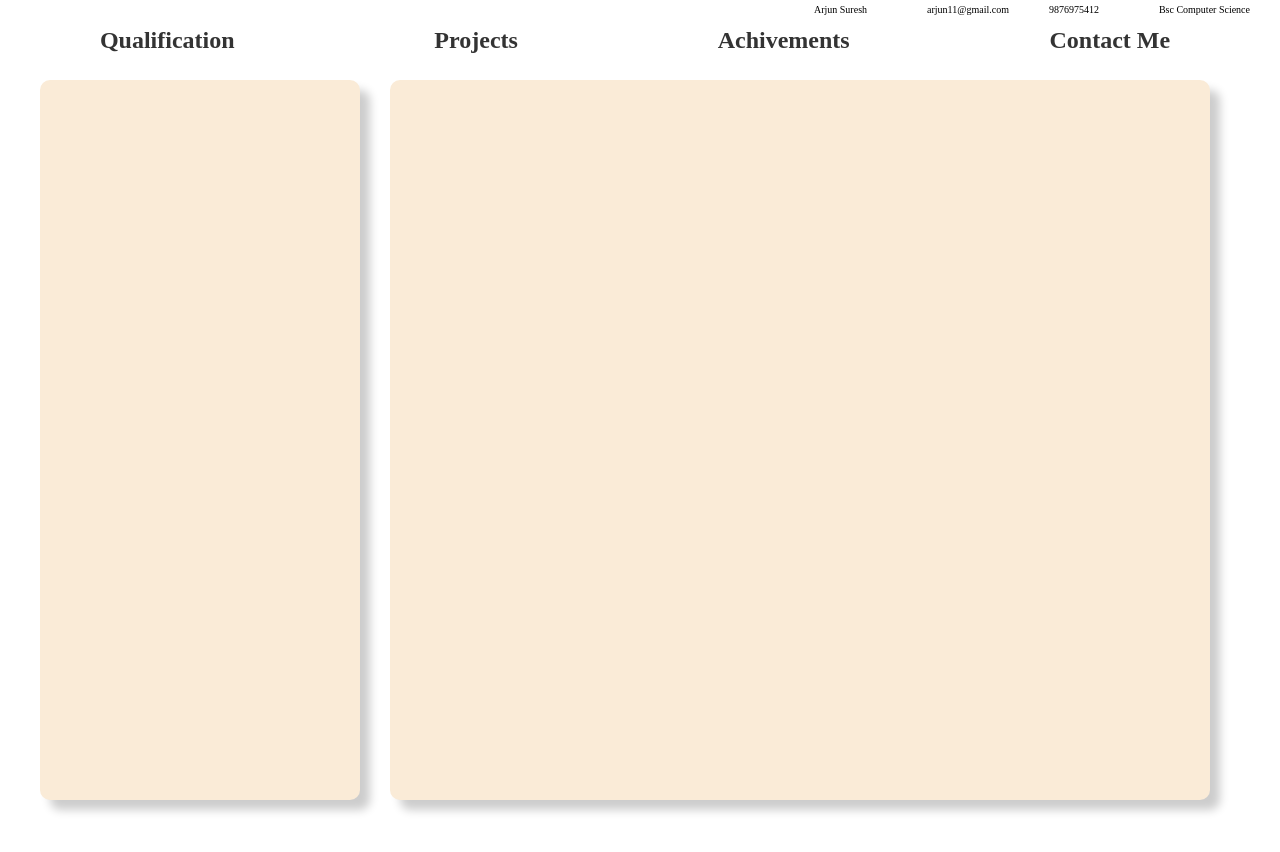
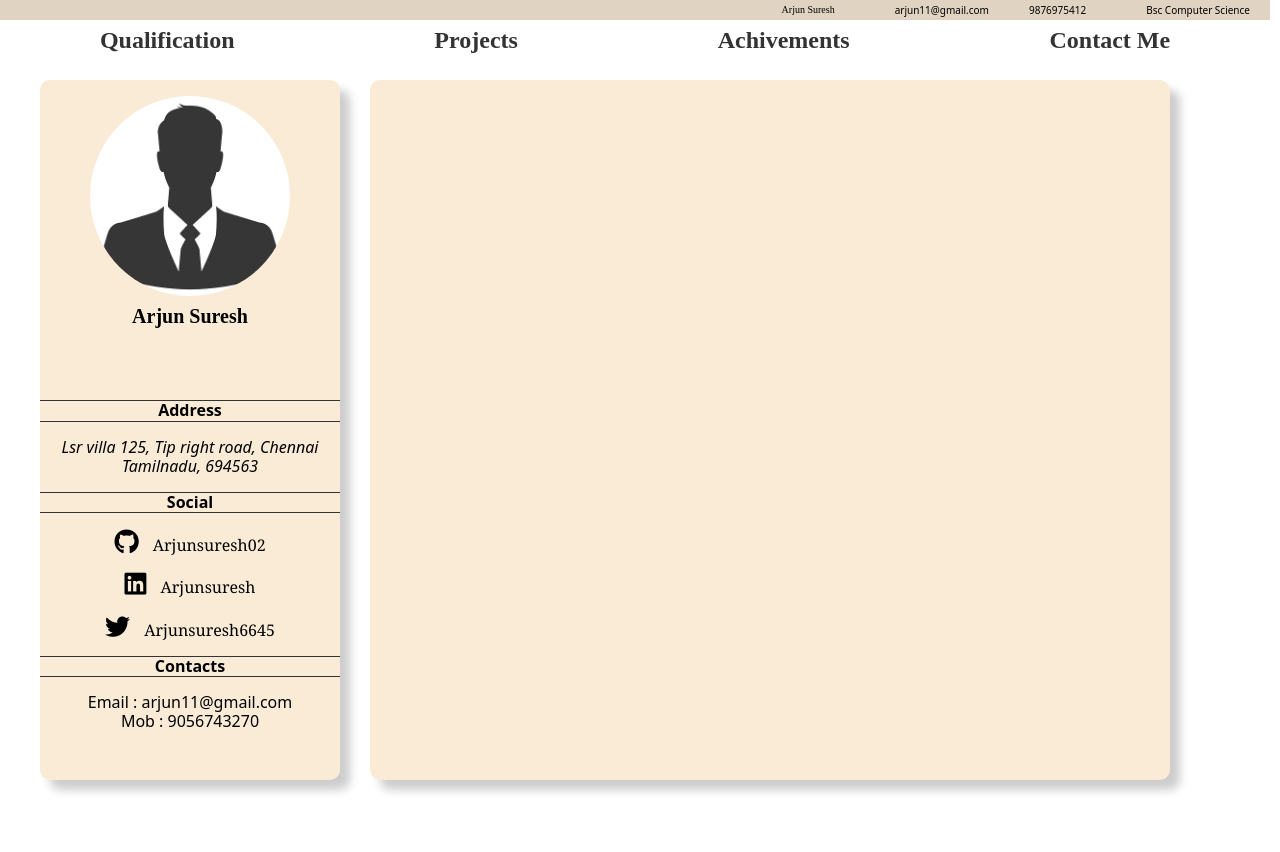
Before and after one commit to ArjunSuresh0011/Dummy-portfolio, a plain HTML site: page index.html in a window 1280 px wide. Drawn offline with Linux system fonts and the light colour scheme.

Commit message:
complete left card

```diff
--- a/css/style.css
+++ b/css/style.css
@@ -6,9 +6,8 @@ body{
 .card{
     background-color: antiquewhite;
     border-radius: 10px;
-    padding: 10px;
     box-shadow: 10px 10px 10px rgba(0, 0, 0, 0.2);
-    line-height: 1.6;
+    line-height: 1.4;
 }
 
 .container{
@@ -32,7 +31,7 @@ body{
 .header{
     width: 1270px;
     height: 20px;
-    background-color: #fff;
+    background-color:rgb(224, 211, 194);
 }
 .header{
     display: flex;
@@ -86,6 +85,40 @@ nav{
     margin-top:10px;
     margin-left: 40px;
 }
+figure img{
+    width: 200px;
+    border-radius: 50%;
+    margin-left: 10px;
+}
+figcaption{
+    font-size: 20px;
+    font-weight: bold;
+    text-align: center;
+    margin-bottom: 70px;
+}
+.left-card >h2,p,address{
+    text-align: center;
+    line-height: 1.2;
+    font-family:system-ui;
+}
+.left-card h2{
+    font-size: 16px;
+    border-bottom: 1px solid #333;
+    border-top: 1px solid #333;
+}
+
+.social i{
+    padding-right: 10px;
+    font-size: 25px;
+}
+.social{
+    font-size: 16px;
+    font-family: Georgia, 'Times New Roman', Times, serif;
+}
+
+
+
+
 .right-card{
     width: 800px;
     height: 700px;
--- a/index.html
+++ b/index.html
@@ -5,6 +5,7 @@
     <meta http-equiv="X-UA-Compatible" content="IE=edge">
     <meta name="viewport" content="width=device-width, initial-scale=1.0">
     <link rel="stylesheet" href="css/style.css">
+    <link rel="stylesheet" href="https://cdnjs.cloudflare.com/ajax/libs/font-awesome/6.1.1/css/all.min.css">
     <title>Simple portfolio | website</title>
 </head>
 <body>
@@ -44,9 +45,41 @@
         <div class="section">
             <div class="container grid">
                 <div class="left-card card">
-                    <p></p>
+                    <figure>
+                        <img src="images/avathar.jpg" alt="">
+                        <figcaption>Arjun Suresh</figcaption>
+                    </figure>
+                    <h2>Address</h2>
+                    <p>
+                        <address>
+                            Lsr villa 125,
+                            Tip right road,
+                            Chennai Tamilnadu,
+                            694563
+                        </address>
+                    </p>
+                    <h2>Social</h2>
+                    <p class="social">
+                        <i class="fa-brands fa-github"></i>
+                        Arjunsuresh02
+                    </p>
+                    <p class="social">
+                        <i class="fa-brands fa-linkedin"></i>
+                        Arjunsuresh
+                    </p>
+                    <p class="social">
+                        <i class="fa-brands fa-twitter"></i>
+                        Arjunsuresh6645
+                    </p>
+                    <h2>Contacts</h2>
+                    <p>
+                        Email : arjun11@gmail.com<br>
+                        Mob : 9056743270
+                    </p>
                 </div>
                 <div class="right-card card">
+
+
 
                 </div>
             </div>
```
